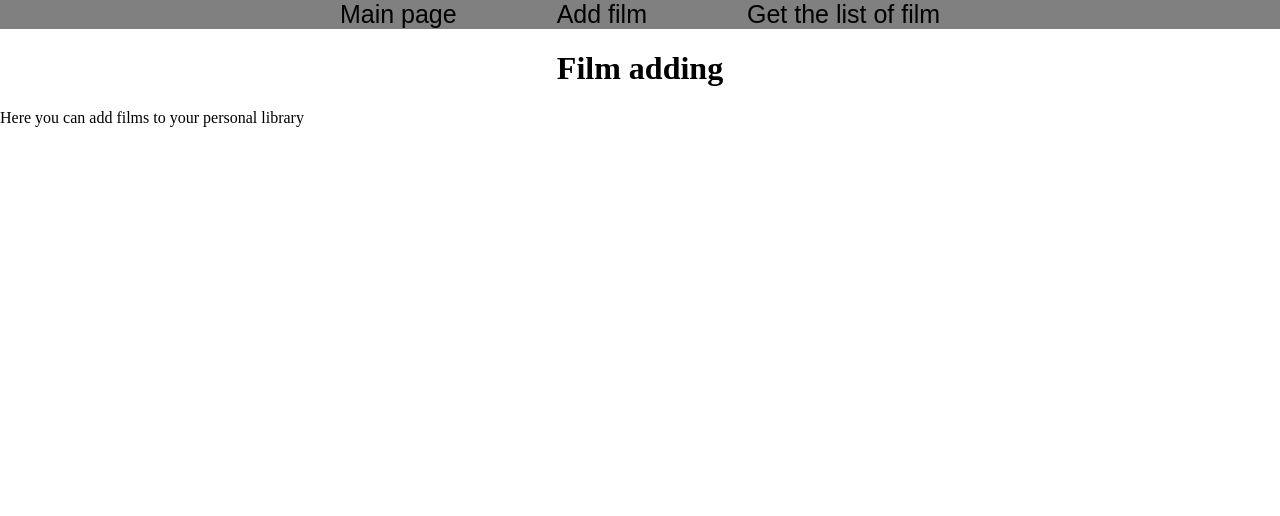
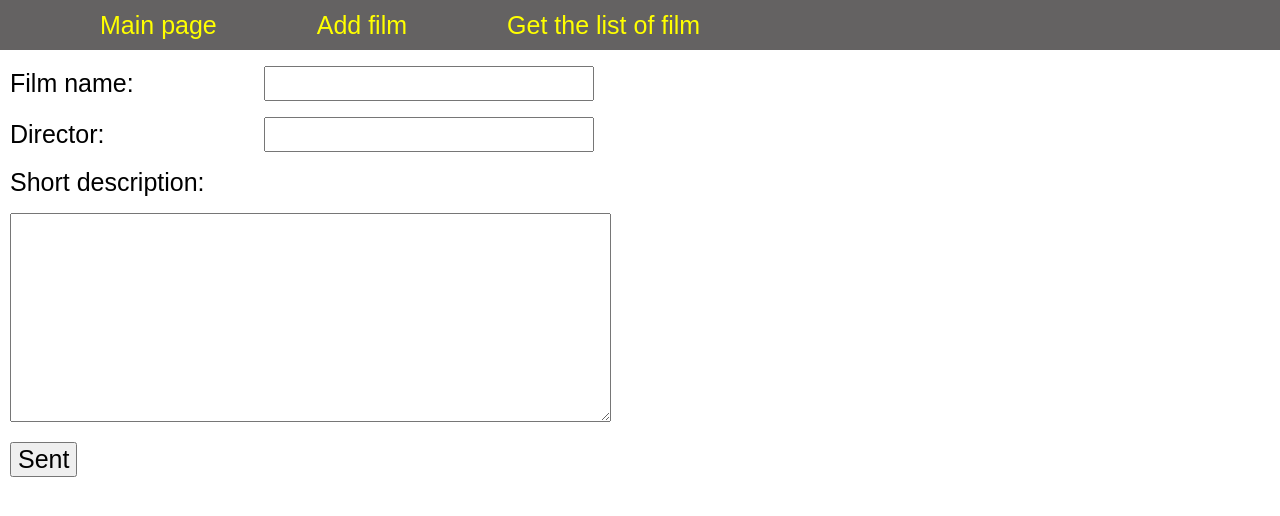
Before and after one commit to Peter1811/film_rate_flask, a Flask app: page /add-film in a window 1280 px wide. Shown: the top 516 px of the page. Run offline with Flask 3, Linux system fonts and the light colour scheme.

Commit message:
changed styles for main menu, added form to add_film page

```diff
--- a/main.py
+++ b/main.py
@@ -1,4 +1,4 @@
-from flask import Flask, render_template, url_for
+from flask import Flask, render_template, request, url_for
 
 app = Flask(__name__)
 
@@ -7,23 +7,26 @@ main_menu = {'Main page': 'main_page', 'Add film': 'add_film', 'Get the list of
 
 @app.route('/')
 def main_page():
-    return render_template('main_page.html', main_menu=main_menu)
+    return render_template('main_page.html', main_menu=main_menu, title='Main page')
 
 @app.route('/film/<int:film_id>')
 def film_page(film_id):
-    return render_template('film_page.html', main_menu=main_menu, film_id=film_id)
+    return render_template('film_page.html', main_menu=main_menu, title='Film page', film_id=film_id)
 
-@app.route('/add-film')
+@app.route('/add-film', methods=['POST', 'GET'])
 def add_film():
-    return render_template('add_film.html', main_menu=main_menu)
+    res = render_template('add_film.html', main_menu=main_menu, title='Add film')
+    if request.method == 'POST':
+        print(request.form['film_name'])
+    return res
 
 @app.route('/films-library')
 def get_films():
-    return render_template('films_list.html', main_menu=main_menu)
+    return render_template('films_list.html', main_menu=main_menu, title='List of added films')
 
 @app.route('/about')
 def about():
-    return render_template('about.html', main_menu=main_menu)
+    return render_template('about.html', main_menu=main_menu, title='About site')
 
 @app.errorhandler(404)
 def page_not_found(error):
--- a/static/css/styles.css
+++ b/static/css/styles.css
@@ -1,7 +1,24 @@
-html, body {
+body {
     margin: 0;
-    padding: 0;
 }
+
+/* html {
+    background-color: aqua;
+} */
+
+.form-film-adding {
+    margin: 0 0 0 10px;
+}
+
+.list_point, .form-label, .form-send-button {
+    font-family: 'Arial';
+    font-size: 25px;
+}
+
+.list_point {
+    color: yellow;
+}
+
 
 a {
     text-decoration: none;
@@ -13,27 +30,41 @@ h1 {
 }
 
 .main_menu_list {
-    background-color: grey;
+    background-color: rgb(100, 98, 98);
+    height: 50px;
+    line-height: 50px;
 }
 
 .main_menu {
     list-style-type: none;
     padding: 0;
-    margin: 0;
+    margin: 0 0 0 100px;
     display: flex;
-    justify-content: center;
 }
 
 .main_menu li {
     margin-right: 100px;
 }
 
-.list_point {
-    font-family: 'Arial';
-    font-size: 25px;
-    color: black;
-}
 
 .main_menu li:last-child {
     margin-right: 0;
 }
+
+.form-label {
+    color: black;
+}
+
+.form-send-button {
+    color: black;
+}
+
+.form-film-adding label {
+    display: inline-block;
+    min-width: 250px;
+}
+
+.form-film-adding input, textarea {
+    font-size: 25px;
+    font-family: 'Arial';
+}
--- a/templates/add_film.html
+++ b/templates/add_film.html
@@ -1,6 +1,11 @@
 {% extends "base.html" %}
 
 {% block content %}
-<h1>Film adding</h1>
-<p>Here you can add films to your personal library</p>
+<form action="/add-film" method="post" class="form-film-adding">
+    <p><label class="form-label">Film name: </label> <input type="text" name="film_name" value="" required />
+    <p><label class="form-label">Director: </label> <input type="text" name="film_director" value="" />
+    <p><label class="form-label">Short description: </label>
+    <p><textarea name="description" rows=7 cols=40></textarea>
+    <p><input class="form-send-button" type="submit" value="Sent">
+</form>
 {% endblock content %}
--- a/templates/base.html
+++ b/templates/base.html
@@ -1,7 +1,7 @@
 <!DOCTYPE html>
 <html lang="en">
 <head>
-    <title>Films rating app</title>
+    <title>{{ title }}</title>
     <link type="text/css" href="{{ url_for('static', filename='css/styles.css')}}" rel="stylesheet" />
 </head>
 <body>
```
